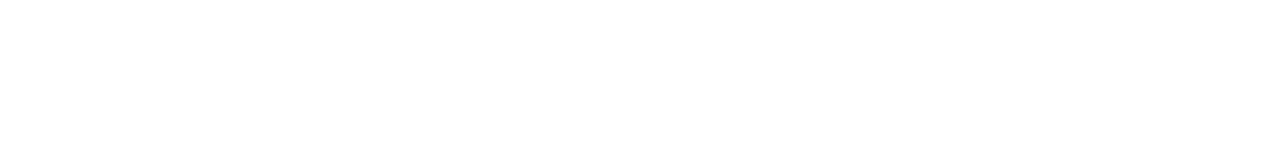
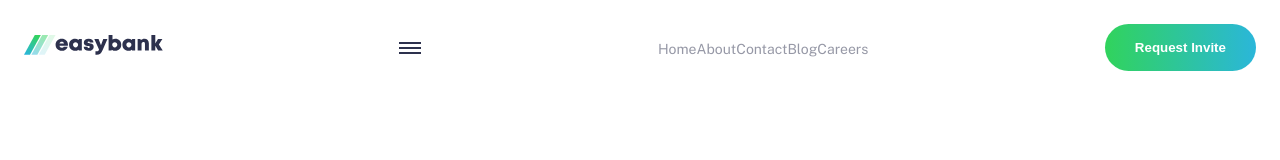
Before and after one commit to hossam-khalaf/easybank-landing-page-master, a plain HTML site: page index.html in a window 1280 px wide. Drawn offline with nearby package versions, Linux system fonts and the light colour scheme.

Commit message:
header nav

```diff
--- a/index.html
+++ b/index.html
@@ -17,6 +17,21 @@
 		<link rel="stylesheet" href="dist/css/style.css" />
 	</head>
 	<body>
+		<header class="header">
+			<nav class="flex flex-jc-sb flex-ai-c">
+				<a href="#" class="header__logo" title="logo">
+					<img src="images/logo.svg" alt="Easybank logo" />
+				</a>
+				<a href="#" class="header__menu">
+					<span></span><span></span><span></span>
+				</a>
+				<div class="header__links">
+					<a href="#">Home</a><a href="#">About</a><a href="#">Contact</a
+					><a href="#">Blog</a><a href="#">Careers</a>
+				</div>
+				<button type="button">Request Invite</button>
+			</nav>
+		</header>
 		<script src="src/js/app.js"></script>
 		<!-- Home
   About
--- a/src/scss/_global.scss
+++ b/src/scss/_global.scss
@@ -16,4 +16,41 @@ body {
 	padding: 0;
 	line-height: 1.2;
 	font-family: 'Public Sans', sans-serif;
+	font-size: $font-medium;
+	color: $grayishBlue;
 }
+
+a,
+a:visited,
+a:hover {
+	text-decoration: none;
+}
+
+// flexbox helper classes
+.flex {
+	display: flex;
+
+	&-jc-sb {
+		justify-content: space-between;
+	}
+
+	&-jc-c {
+		justify-content: center;
+	}
+
+	&-ai-c {
+		align-items: center;
+	}
+}
+
+// buttons
+button,
+.button {
+	padding: 1rem 1.875rem;
+	border-radius: 50px;
+	cursor: pointer;
+	background: linear-gradient(to right, $limeGreen, $brightCyan);
+	border: none;
+	color: $white;
+	font-weight: 700;
+}
--- /dev/null
+++ b/src/scss/_header.scss
@@ -0,0 +1,28 @@
+.header {
+	nav {
+		padding: 1.5rem;
+	}
+	&__logo {
+	}
+
+	&__menu {
+		//mobile menu
+		> span {
+			display: block;
+			width: 22px;
+			height: 2px;
+			background-color: $darkBlue;
+
+			&:not(:last-child) {
+				margin-bottom: 3px;
+			}
+		}
+	}
+
+	&__links {
+		a {
+			font-size: $font-small;
+			color: $grayishBlue;
+		}
+	}
+}
--- a/src/scss/_variables.scss
+++ b/src/scss/_variables.scss
@@ -0,0 +1,13 @@
+// colors
+$darkBlue: hsl(233, 26%, 24%);
+$limeGreen: hsl(136, 65%, 51%);
+$brightCyan: hsl(192, 70%, 51%);
+
+$grayishBlue: hsl(233, 8%, 62%);
+$lightGrayishBlue: hsl(220, 16%, 96%);
+$veryLightGray: hsl(0, 0%, 98%);
+$white: hsl(0, 0%, 100%);
+
+// fontsize
+$font-medium: 1.125rem;
+$font-small: 0.875rem;
--- a/src/scss/style.scss
+++ b/src/scss/style.scss
@@ -1,2 +1,3 @@
 @import 'variables';
 @import 'global';
+@import 'header';
```
Also changed, not shown: dist/css/style.css, 1 other file.
